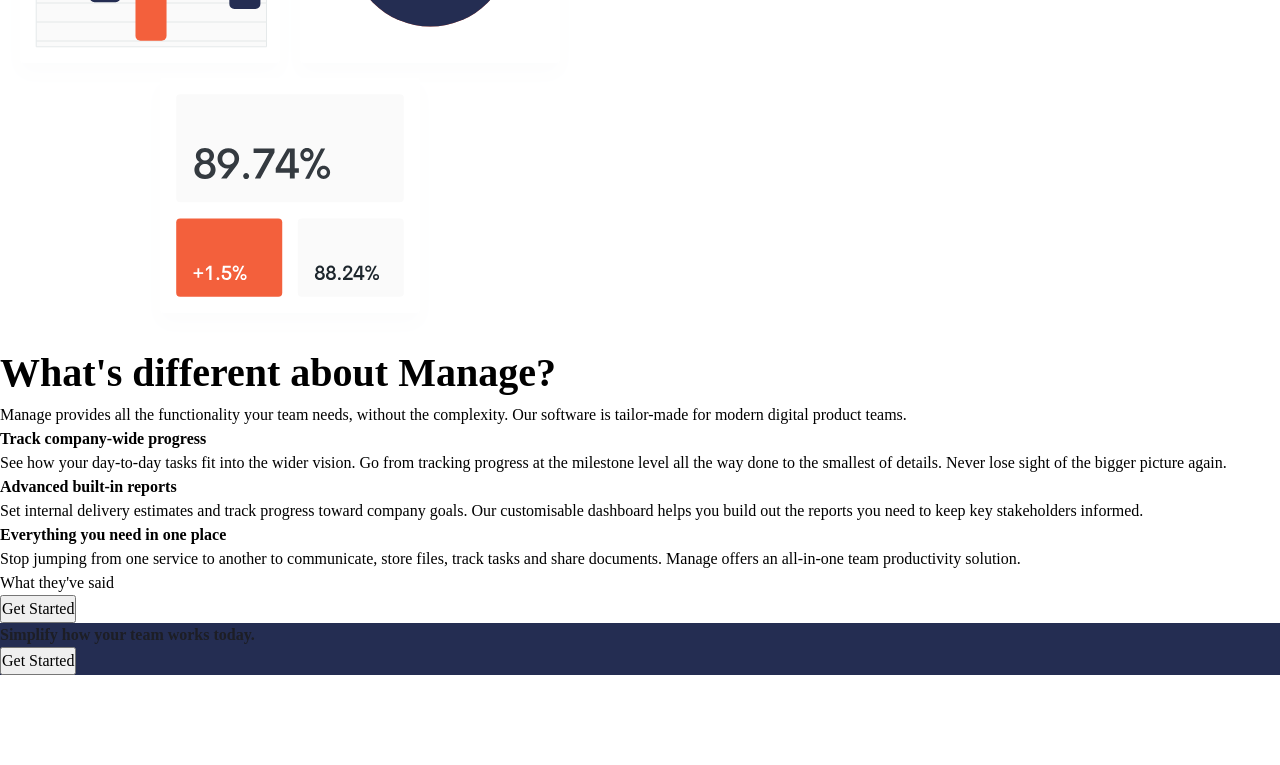
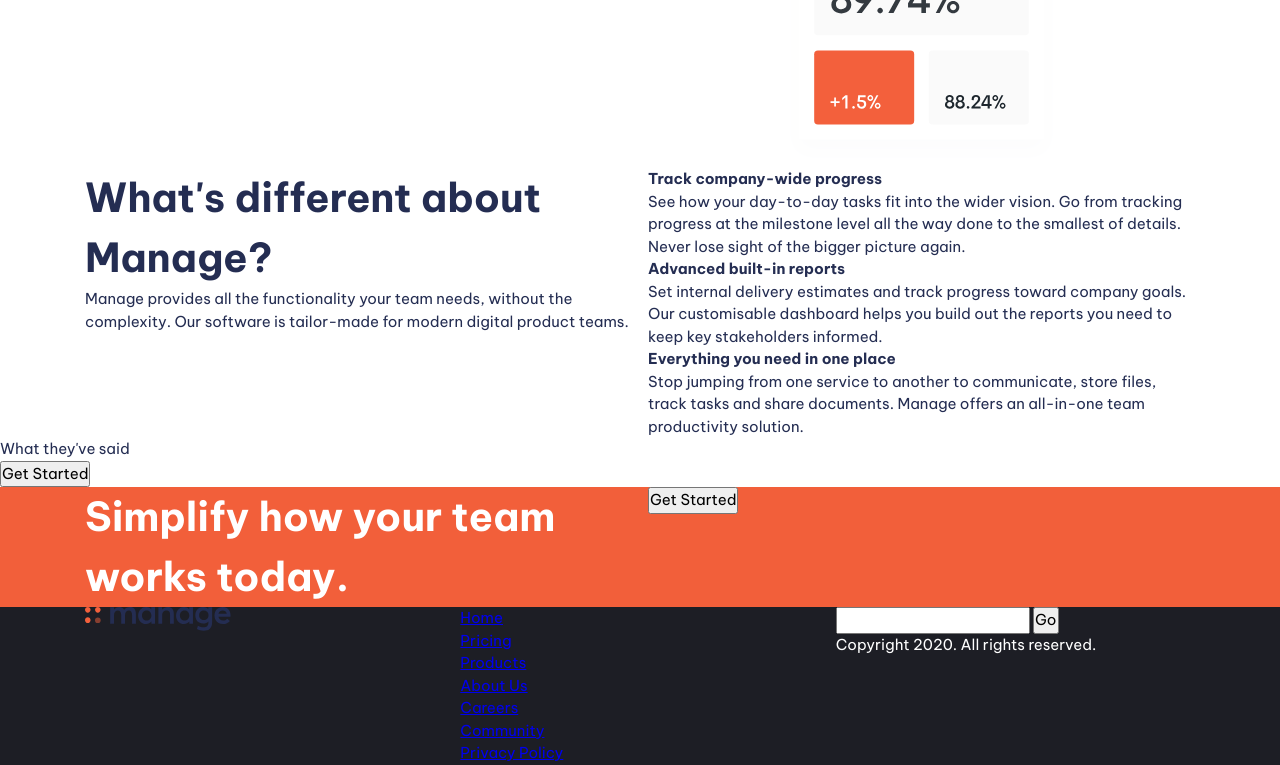
Before and after one commit to dipshanadh/fem-manage-landing-page, a website built with Vite: page index.html in a window 1280 px wide. Shown: the part 490-1255 px from the top of the page. Before the commit the page ends 1165 px from the top, so only its background shows below. Built offline with nearby package versions, Linux system fonts and the light colour scheme.

Commit message:
Complete HTML and basic styling

```diff
--- a/index.html
+++ b/index.html
@@ -23,7 +23,9 @@
 						alt="Manage" />
 				</a>
 
-				<nav class="primary-navigation">
+				<nav
+					class="primary-navigation"
+					aria-label="Primary">
 					<ul
 						role="list"
 						class="nav-list">
@@ -129,11 +131,11 @@
 				<button class="button">Get Started</button>
 			</section>
 
-			<section class="cta | bg-primary-400 text-neutral-100">
+			<section class="cta | bg-accent-400 text-neutral-100">
 				<div class="container">
 					<div class="even-columns">
 						<div>
-							<p class="secondary-heading fw-bold">
+							<p class="fs-secondary-heading fw-bold">
 								Simplify how your team works today.
 							</p>
 						</div>
@@ -149,11 +151,91 @@
 			</section>
 		</main>
 
-		<foooter class="bg-neutral-900 text-neutral-100">
+		<footer class="bg-neutral-900 text-neutral-100">
 			<div class="container">
-				<!-- Todo -->
+				<div class="even-columns">
+					<div>
+						<a href="#">
+							<img
+								src="./images/logo.svg"
+								alt="Manage" />
+						</a>
+						<ul
+							role="list"
+							aria-label="Social links">
+							<li>
+								<a
+									aria-label="facebook"
+									href="#">
+								</a>
+							</li>
+							<li>
+								<a
+									aria-label="Youtube"
+									href="#">
+								</a>
+							</li>
+							<li>
+								<a
+									aria-label="Twitter"
+									href="#">
+								</a>
+							</li>
+							<li>
+								<a
+									aria-label="Pinterest"
+									href="#">
+								</a>
+							</li>
+							<li>
+								<a
+									aria-label="Instagram"
+									href="#">
+								</a>
+							</li>
+						</ul>
+					</div>
+
+					<div>
+						<nav class="footer-nav">
+							<ul
+								role="list"
+								aria-label="Footer">
+								<li>
+									<a href="#">Home</a>
+								</li>
+								<li>
+									<a href="#">Pricing</a>
+								</li>
+								<li>
+									<a href="#">Products</a>
+								</li>
+								<li>
+									<a href="#">About Us</a>
+								</li>
+								<li>
+									<a href="#">Careers</a>
+								</li>
+								<li>
+									<a href="#">Community</a>
+								</li>
+								<li>
+									<a href="#">Privacy Policy</a>
+								</li>
+							</ul>
+						</nav>
+					</div>
+
+					<div>
+						<form action="">
+							<input type="email" />
+							<button class="button">Go</button>
+						</form>
+						<p>Copyright 2020. All rights reserved.</p>
+					</div>
+				</div>
 			</div>
-		</foooter>
+		</footer>
 
 		<script
 			type="module"
--- a/style.css
+++ b/style.css
@@ -6,10 +6,11 @@
 
 	--clr-primary-400: hsl(228, 39%, 23%);
 
-	--clr-neutral-100: hsl(232, 12%, 13%);
-	--clr-neutral-900: hsl(0 0% 0%);
+	--clr-neutral-900: hsl(232, 12%, 13%);
+	--clr-neutral-100: hsl(0 0% 100%);
 
 	--ff-primary: "Be Vietnam Pro", sans-serif;
+	--ff-body: var(--ff-primary);
 
 	--fw-regular: 400;
 	--fw-semibold: 500;
@@ -185,3 +186,30 @@
 .fs-600 {
 	font-style: var(--fs-600);
 }
+
+.container {
+	--max-width: 1110px;
+	--padding: 1rem;
+
+	width: min(var(--max-width), 100% - (var(--padding) * 2));
+	margin-inline: auto;
+}
+
+.even-columns {
+	display: grid;
+	gap: 1rem;
+}
+
+@media (min-width: 50em) {
+	.even-columns {
+		grid-auto-flow: column;
+		grid-auto-columns: 1fr;
+	}
+}
+
+/* General styling */
+body {
+	font-size: var(--fs-body);
+	font-family: var(--ff-body);
+	color: var(--clr-primary-400);
+}
```
